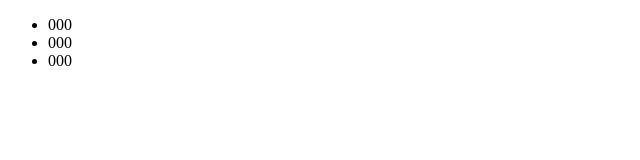
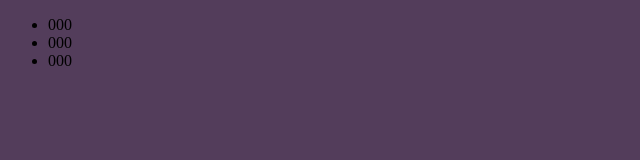
Before and after one commit to f128720841/f128720841.github.io, a plain HTML site: page index.html in a window 1280 px wide. Shown: the whole page, without its empty margins (0-640 px from the left). Drawn offline with Linux system fonts and the light colour scheme.

Commit message:
Update index.html

```diff
--- a/index.html
+++ b/index.html
@@ -3,7 +3,7 @@
         <head>
             <meta charset="uft-8">
             <title>愛する者</title>
-            <link rel="assets/stylesheet/index.css">
+            <link rel="stylesheet" href="assets/stylesheet/index.css">
         </head>
         <body>
             <ul>
```
